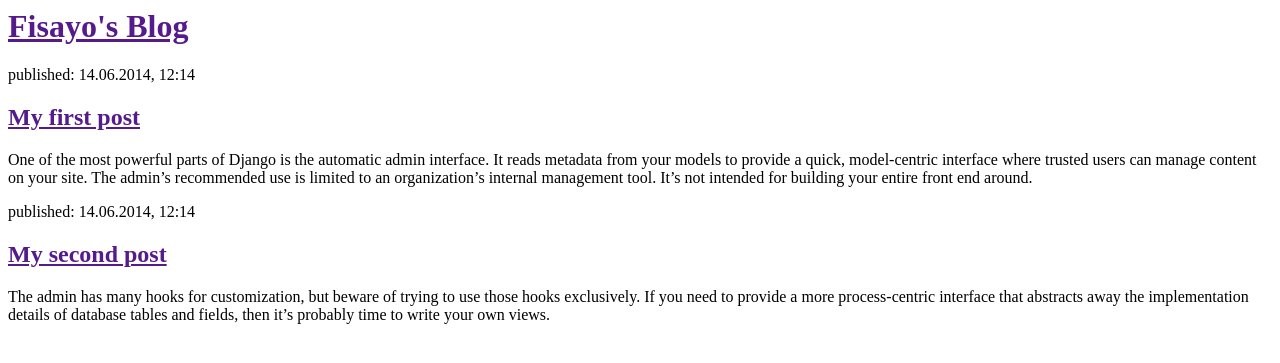
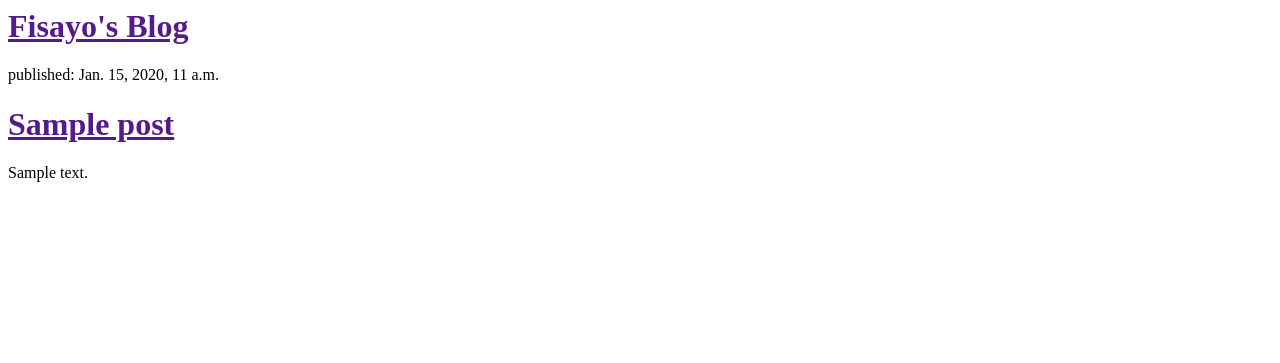
Before and after one commit to fisayo-DMG/my-first-blog, a Django app: template blog/templates/blog/post_list.html in a window 1280 px wide. Shown: the top 363 px of the page. Run offline with Django 3.2, Linux system fonts and the light colour scheme; the template is opened without the code that fills it: values that come from a table or form of the project are taken from there, others are empty; tables that the repository leaves empty hold one stand-in row (values such as "Sample post").

Commit message:
Modified templates to display posts from database.

```diff
--- a/blog/models.py
+++ b/blog/models.py
@@ -11,9 +11,12 @@ class Post(models.Model):
 	published_date = models.DateTimeField(blank=True,
 		null=True)
 
-def publish(self):
-	self.published_date = timezone.now()
-	self.save()
+	def publish(self):
+		self.published_date = timezone.now()
+		self.save()
 
-def __str__(self):
-	return self.title
+	def __str__(self):
+		return self.title
+
+	def nu_function(self):
+		print('Halo')
--- a/blog/templates/blog/post_list.html
+++ b/blog/templates/blog/post_list.html
@@ -7,16 +7,13 @@
             <h1><a href="">Fisayo's Blog</a></h1>
         </div>
 
-        <div>
-            <p>published: 14.06.2014, 12:14</p>
-            <h2><a href="">My first post</a></h2>
-            <p>One of the most powerful parts of Django is the automatic admin interface. It reads metadata from your models to provide a quick, model-centric interface where trusted users can manage content on your site. The admin’s recommended use is limited to an organization’s internal management tool. It’s not intended for building your entire front end around.</p>
-        </div>
+        {% for post in posts %}
+        	<div>
+        		<p>published: {{ post.published_date }}</p>
+        		<h1><a href="">{{ post.title }}</a></h1>
+        		<p>{{ post.text|linebreaksbr }}</p>
+        	</div>
+        {% endfor %}
 
-        <div>
-            <p>published: 14.06.2014, 12:14</p>
-            <h2><a href="">My second post</a></h2>
-            <p>The admin has many hooks for customization, but beware of trying to use those hooks exclusively. If you need to provide a more process-centric interface that abstracts away the implementation details of database tables and fields, then it’s probably time to write your own views.</p>
-        </div>
     </body>
 </html>
```
Also changed, not shown: blog/views.py (+6 -1 lines).
